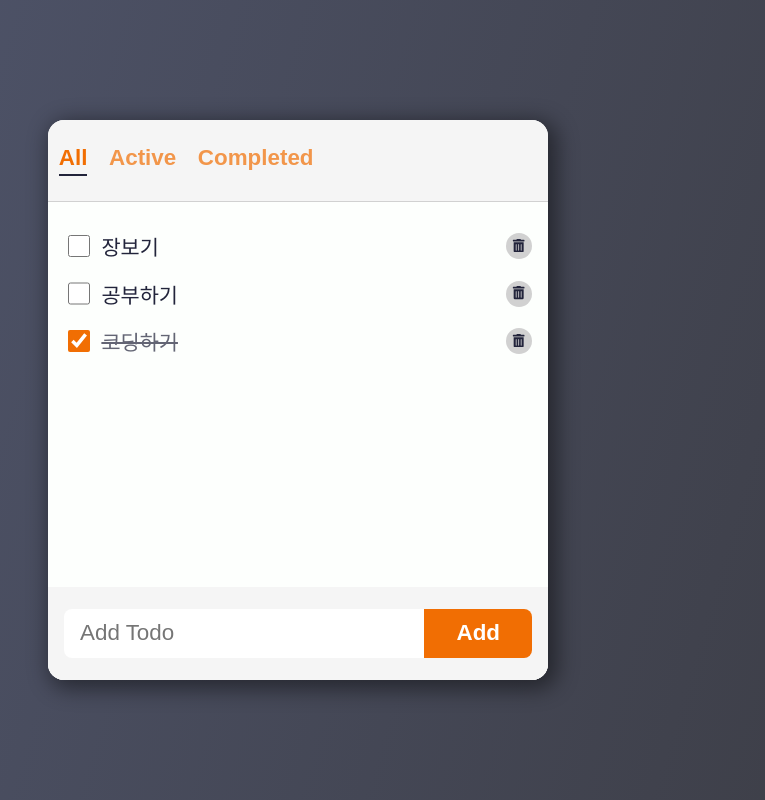
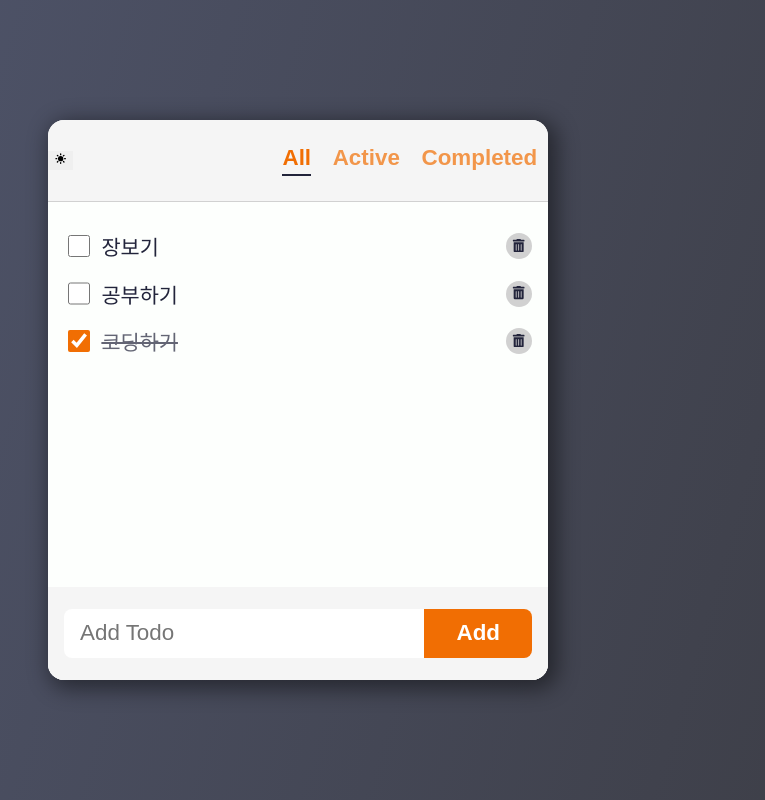
Before and after one commit to jin7969/todo-rist, a React (Create React App) app: page / in a window 1280 px wide. Shown: the whole page, without its empty margins (342-1107 px from the left). Built offline with nearby package versions, Linux system fonts and the light colour scheme.

Commit message:
feat: 다크모드 ui 구현

```diff
--- a/src/components/Header/Header.jsx
+++ b/src/components/Header/Header.jsx
@@ -1,8 +1,15 @@
+import { useDarkMode } from "../../context/DarkModeContext";
 import styles from "./Header.module.css";
+import { HiMoon, HiSun } from "react-icons/hi";
 
 export default function Header({ filters, filter, onChangeFilter }) {
+  const { isDarkMode, toggleDarkMode } = useDarkMode();
+
   return (
     <header className={styles.header}>
+      <button onClick={toggleDarkMode}>
+        {isDarkMode ? <HiMoon /> : <HiSun />}
+      </button>
       <ul className={styles.filters}>
         {filters.map((value, index) => (
           <li key={index}>
```
